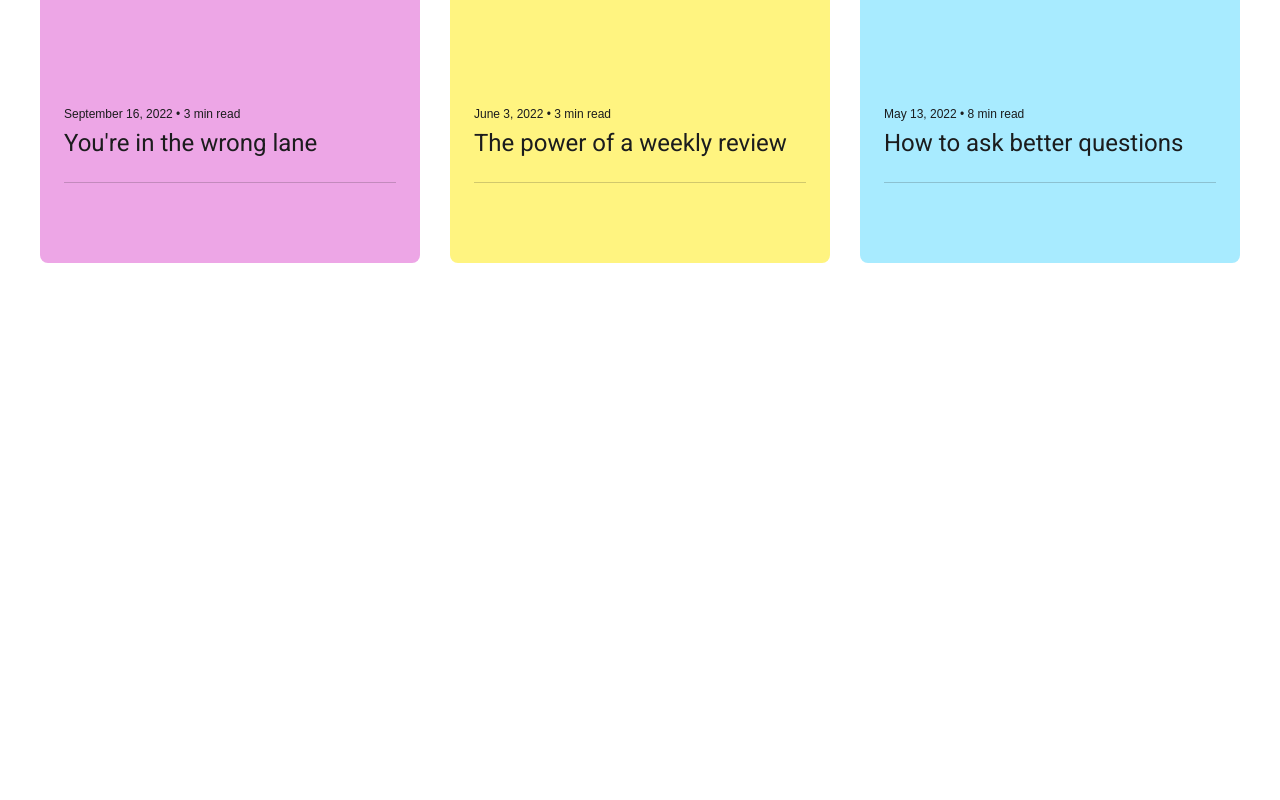
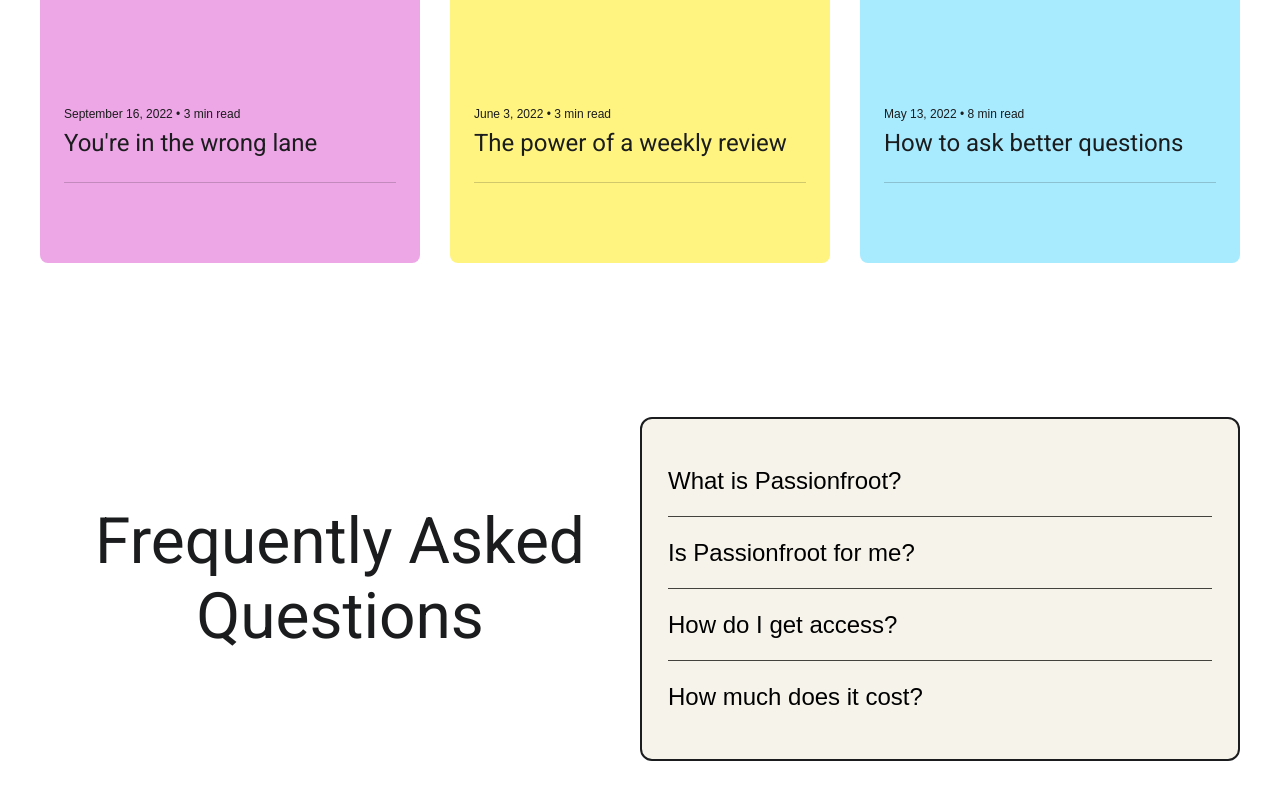
Before and after one commit to StupakYuliia/passionfroot-react-project, a React (Vite) app: page / in a window 1280 px wide. Shown: the part 3690-4490 px from the top of the page. Before the commit the page ends 4107 px from the top, so only its background shows below. Built offline with nearby package versions, Linux system fonts and the light colour scheme; a web font is replaced by a local one.

Commit message:
feat: add interactive FAQ accordion component with outside click handler

```diff
--- a/src/App.jsx
+++ b/src/App.jsx
@@ -6,6 +6,7 @@
 import Benefits from './components/Benefits/Benefits'
 import SpritePassionfroot from './components/SpritePassionfroot/SpritePassionfroot'
 import Resources from './components/Resources/Resources'
+import FaqAccordion from './components/FaqAccordion/FaqAccordion'
 
 export default function App() {
   return (
@@ -18,6 +19,7 @@
         <Benefits/>
         <SpritePassionfroot/>
         <Resources/>
+        <FaqAccordion/>
       </main>
     </div>
   )
--- /dev/null
+++ b/src/components/FaqAccordion/FaqAccordion.jsx
@@ -0,0 +1,63 @@
+import classes from '../FaqAccordion/FaqAccordion.module.css'
+import { useState, useRef, useEffect } from 'react'
+
+const accordionItemsDate = [
+    {
+        id: 1,
+        button: "What is Passionfroot?",
+        text: "Passionfroot is an all-in-one platform for creators to manage sponsorships, handle bookings, track requests, and receive payments seamlessly."
+    },
+    {
+        id: 2,
+        button: "Is Passionfroot for me?",
+        text: "Yes, if you are a content creator, podcaster, newsletter writer, or influencer looking to streamline brand partnerships and save time on administrative work."
+    },
+    {
+        id: 3,
+        button: "How do I get access?",
+        text: "You can sign up directly on our website to create your workspace or request early access through our onboarding form."
+    },
+    {
+        id: 4,
+        button: "How much does it cost?",
+        text: "We offer flexible plans tailored to your audience size and feature needs, including a free tier to get started easily."
+    },
+]
+
+export default function FaqAccordion() {
+    const [isOpen, setIsOpen] = useState(null);
+    const accordionRef = useRef(null);
+
+    useEffect(() => {
+        function handleClick(event) {
+            if (!accordionRef.current.contains(event.target)) {
+                setIsOpen(null);
+            }
+        }
+        document.addEventListener("click", handleClick);
+
+        return () => {
+            document.removeEventListener("click", handleClick);
+        };
+    }, []);
+
+    return(
+        <section className={classes.faq}>
+            <div className={`container ${classes.faqWrapper}`}>
+                <h2 className={classes.faqTitle}>Frequently Asked Questions</h2>
+                <div ref={accordionRef} className={classes.accordion}>
+                    {accordionItemsDate.map((item) => (
+                       <div key={item.id} className={classes.accordionItem}>
+                         <button onClick={() => setIsOpen(isOpen === item.id ? null : item.id)} className={classes.accordionItemBtn}>{item.button}</button>
+                         <div className={classes.accordionItemContent}>
+                            {item.id === isOpen && (
+                                <p className={classes.accordionItemAnswer}>{item.text}</p>
+                            )}
+                         </div>
+                       </div>
+                    ))}
+                </div>
+            </div>
+        </section>
+    )
+}
--- /dev/null
+++ b/src/components/FaqAccordion/FaqAccordion.module.css
@@ -0,0 +1,74 @@
+.faq {
+margin-bottom: 14.8rem;
+}
+
+.faqWrapper {
+    display: flex;
+    align-items: center;
+}
+
+.accordion {
+    border: 2px solid #1B1C1D;
+    border-radius: 12px;
+    padding: 2.6rem;
+    max-width: 60rem;
+    width: 100%;
+    background-color: #F5F3EA;
+}
+
+.faqTitle {
+    text-align: center;
+    margin-bottom: 2rem;
+}
+
+.accordionItem {
+    position: relative;
+}
+
+.accordionItem::after {
+    content: "";
+    position: absolute;
+    width: 100%;
+    height: 1px;
+    background-color: #43423D;
+    bottom: 0;
+    left: 0;
+}
+
+.accordionItem:last-child::after {
+    content: none;
+}
+
+.accordionItemBtn {
+    font-size: var(--fs-xl);
+    padding: 2.2rem 0;
+    border: none;
+    background-color: transparent;
+    cursor: pointer;
+}
+
+.accordionItemAnswer {
+ padding-bottom: 2rem;
+}
+
+@media (max-width: 1024px) {
+    .faq {
+        margin-bottom: 8rem;
+    }
+
+    .faqWrapper {
+        flex-direction: column;
+    }
+
+    .accordion {
+        padding: 2rem;
+    }
+
+    .accordionItemBtn {
+        font-size: var(--fs-body);
+    }
+
+    .accordionItemAnswer {
+        font-size: var(--fs-sm);
+    }
+}
--- a/src/components/Resources/Resources.module.css
+++ b/src/components/Resources/Resources.module.css
@@ -40,6 +40,7 @@
     width: 100%;
     padding: 23.3rem 2.4rem 10.6rem;
     border-radius: 8px;
+    transition: .3s;
 }
 
 .resources__date {
@@ -84,5 +85,6 @@
     .resources__cards {
         flex-direction: column;
         gap: 32px;
+        align-items: center;
     }
 }
--- a/src/index.css
+++ b/src/index.css
@@ -27,15 +27,18 @@
   --font-secondary: 'DM Sans', sans-serif;
 
   --fs-body: 1.6rem;
+  --fs-xl: 2.4rem;
   --fs-lg: 2rem;
   --fs-sm: 1.4rem;
   --fs-xs: 1.2rem;
   --fs-h1-desktop: 9.6rem;
   --fs-h1-mobile: 5rem;
-  --fs-h2-desktop: 6,4rem;
+  --fs-h2-desktop: 6.4rem;
+  --fs-h2-mobile: 4rem;
   --fs-h3-desktop: 4rem;
+  --fs-h3-mobile: 3rem;
   --fs-h4-desktop: 2.4rem;
-  --fs-h3-mobile: 3rem;
+  --fs-h4-mobile: 2rem;
   --fs-button: 1.6rem;
 
 }
@@ -74,6 +77,7 @@
 
 h2 {
   font-size: var(--fs-h2-desktop);
+  font-weight: 400;
 }
 
 h3 {
@@ -92,8 +96,16 @@
 }
 
 @media (max-width: 1024px) {
+  h2 {
+    font-size: var(--fs-h2-mobile);
+  }
+
   h3 {
     font-size: var(--fs-h3-mobile);
+  }
+
+  h4 {
+    font-size: var(--fs-h4-mobile);
   }
 
   .title-hero {
```
